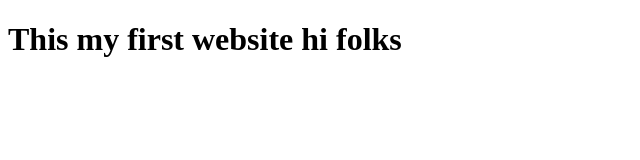
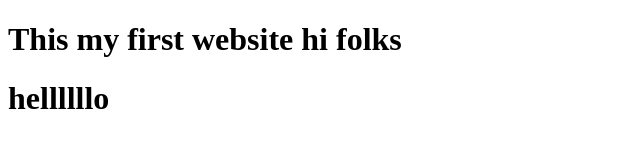
Before and after one commit to meharaj786/website, a plain HTML site: page index.html in a window 1280 px wide. Shown: the whole page, without its empty margins (0-640 px from the left). Drawn offline with Linux system fonts and the light colour scheme.

Commit message:
Update index.html

```diff
--- a/index.html
+++ b/index.html
@@ -7,5 +7,6 @@
 </head>
 <body>
     <h1>This my first website hi folks</h1>
+    <h1>hellllllo</h1>
 </body>
 </html>
```
